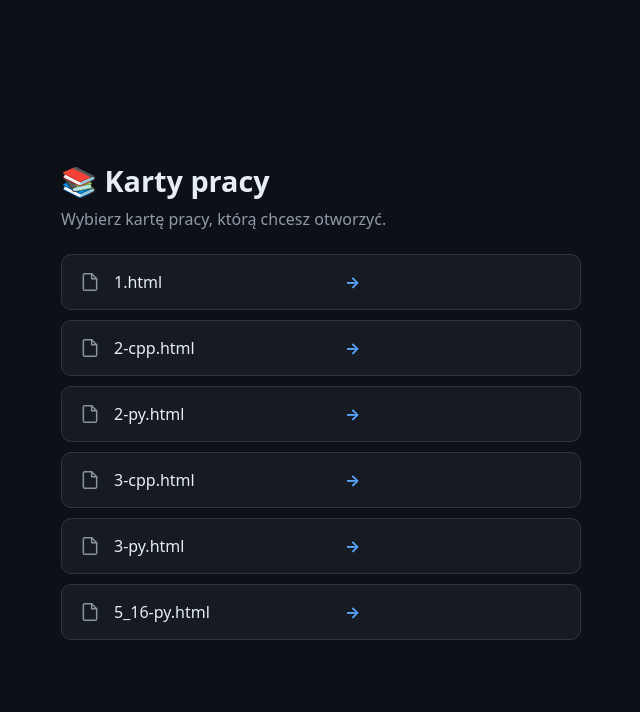
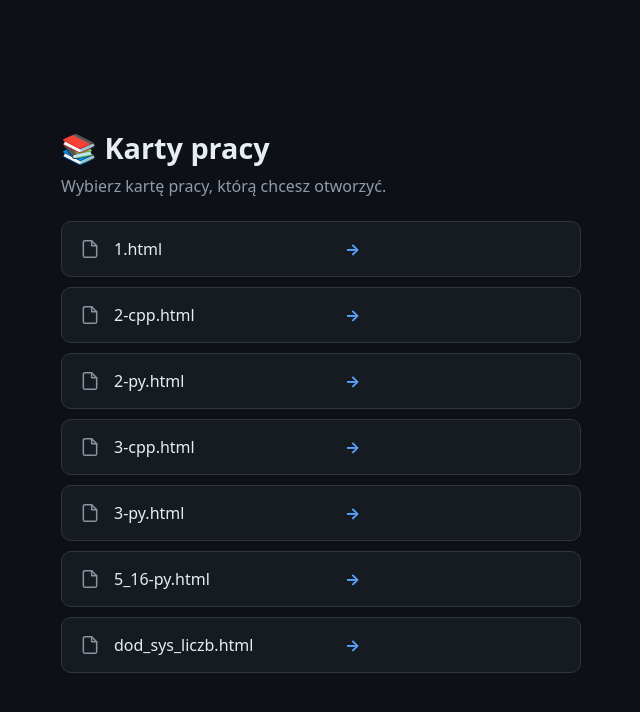
Before and after one commit to Bartos6/algoclass, a plain HTML site: page KP.html in a window 1280 px wide. Shown: the whole page, without its empty margins (319-959 px from the left). Drawn offline with Linux system fonts and the light colour scheme.

Commit message:
Add link to dod_sys_liczb.html in KP.html

```diff
--- a/KP.html
+++ b/KP.html
@@ -30,6 +30,7 @@
       <a href="https://bartos6.github.io/algoclass/KP/3-cpp"><svg width="20" height="20" viewBox="0 0 24 24" fill="none" stroke="currentColor" stroke-width="1.8" stroke-linecap="round" stroke-linejoin="round" aria-hidden="true"><path d="M14 2H6a2 2 0 0 0-2 2v16a2 2 0 0 0 2 2h12a2 2 0 0 0 2-2V8z"/><path d="M14 2v6h6"/></svg><span>3-cpp.html</span><span class="arrow" aria-hidden="true">→</span></a>
       <a href="https://bartos6.github.io/algoclass/KP/3-py"><svg width="20" height="20" viewBox="0 0 24 24" fill="none" stroke="currentColor" stroke-width="1.8" stroke-linecap="round" stroke-linejoin="round" aria-hidden="true"><path d="M14 2H6a2 2 0 0 0-2 2v16a2 2 0 0 0 2 2h12a2 2 0 0 0 2-2V8z"/><path d="M14 2v6h6"/></svg><span>3-py.html</span><span class="arrow" aria-hidden="true">→</span></a>
       <a href="https://bartos6.github.io/algoclass/KP/5_16-py"><svg width="20" height="20" viewBox="0 0 24 24" fill="none" stroke="currentColor" stroke-width="1.8" stroke-linecap="round" stroke-linejoin="round" aria-hidden="true"><path d="M14 2H6a2 2 0 0 0-2 2v16a2 2 0 0 0 2 2h12a2 2 0 0 0 2-2V8z"/><path d="M14 2v6h6"/></svg><span>5_16-py.html</span><span class="arrow" aria-hidden="true">→</span></a>
+     <a href="https://bartos6.github.io/algoclass/KP/dod_sys_liczb"><svg width="20" height="20" viewBox="0 0 24 24" fill="none" stroke="currentColor" stroke-width="1.8" stroke-linecap="round" stroke-linejoin="round" aria-hidden="true"><path d="M14 2H6a2 2 0 0 0-2 2v16a2 2 0 0 0 2 2h12a2 2 0 0 0 2-2V8z"/><path d="M14 2v6h6"/></svg><span>dod_sys_liczb.html</span><span class="arrow" aria-hidden="true">→</span></a>
     </nav>
   </main>
 </body>
```
